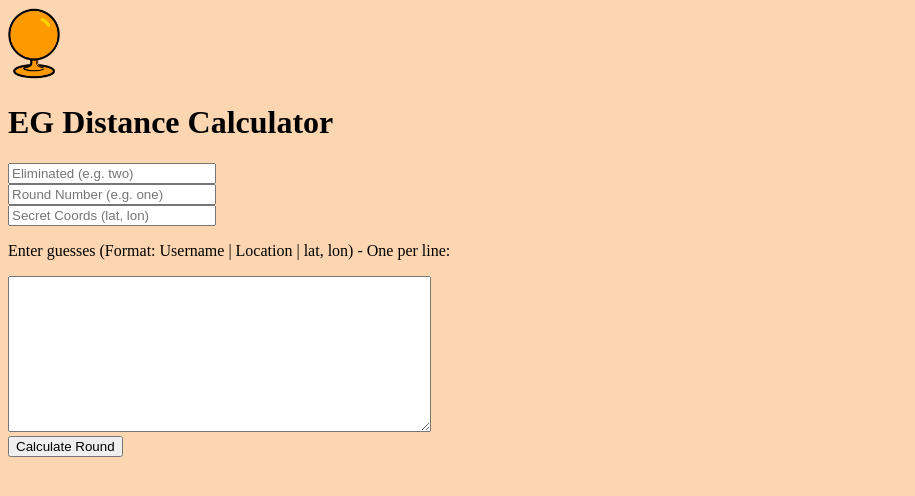
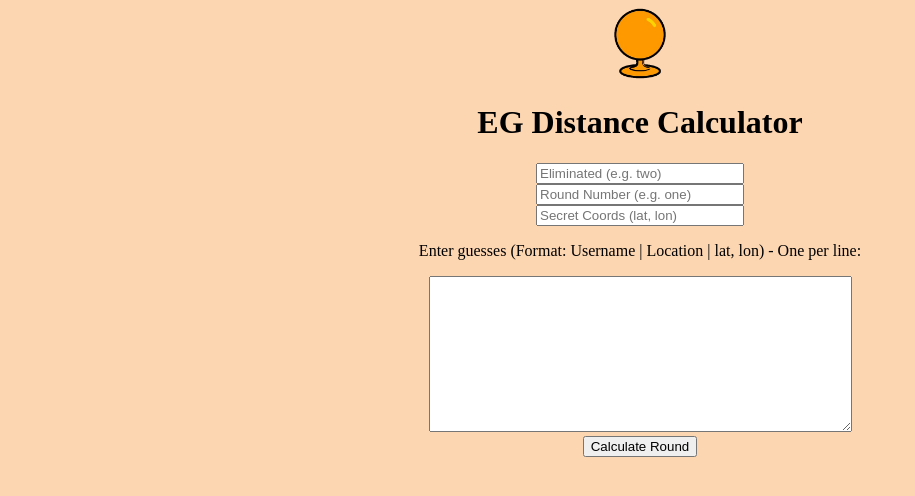
Before and after one commit to okapidragon/EG-Distance-Calculator, a Flask app: page / in a window 1280 px wide. Shown: the top 496 px of the page, without its empty margins (0-915 px from the left). Run offline with Flask 3, Linux system fonts and the light colour scheme.

Commit message:
Fix HTML body tag formatting

```diff
--- a/api/templates/index.html
+++ b/api/templates/index.html
@@ -4,7 +4,7 @@
     <title>EG Distance Calculator</title>
     <script defer src="/_vercel/insights/script.js"></script>
 </head>
-<body style="background-color:#fcd5b1;" text-align:center>
+<body style="background-color:#fcd5b1; text-align:center">
     <img src="/Sporcle_logo.png" alt="Sporcle logo" width="52" height="71">
     <h1>EG Distance Calculator</h1>
     <form method="POST">
```
